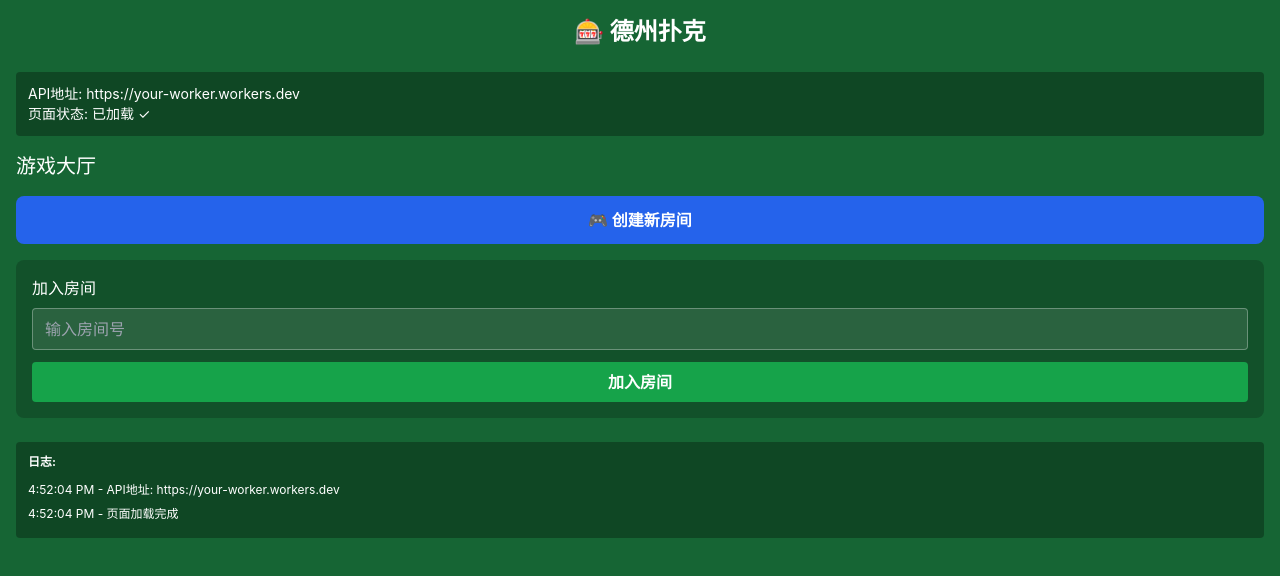
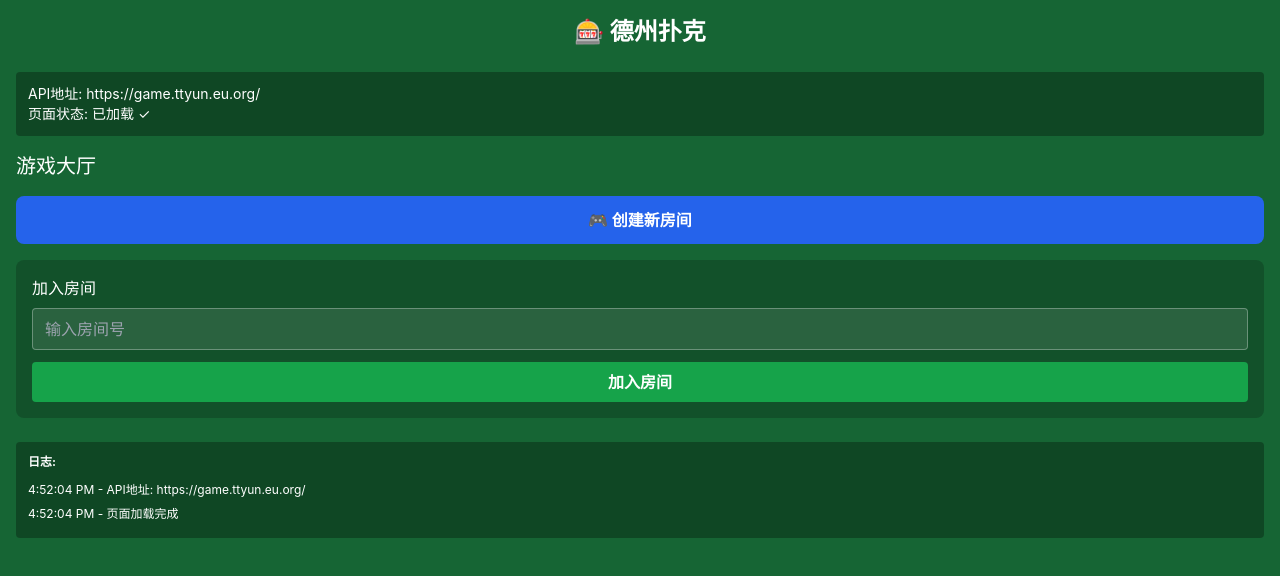
Before and after one commit to zglwry3259/tg-blackjack-bot, a Vue app in the folder frontend/: page / in a window 1280 px wide. Shown: the top 576 px of the page. Built offline with nearby package versions, Linux system fonts and the light colour scheme.

Commit message:
Update App.vue

```diff
--- a/frontend/src/App.vue
+++ b/frontend/src/App.vue
@@ -80,7 +80,7 @@
 import { ref, onMounted } from 'vue'
 
 // ===== 配置 - 修改为你的Worker域名！=====
-const API_BASE_URL = 'https://your-worker.workers.dev'  // ⚠️ 这里是Worker域名！
+const API_BASE_URL = 'https://game.ttyun.eu.org/'  // ⚠️ 这里是Worker域名！
 // =====================================
 
 const room = ref(null)
```
